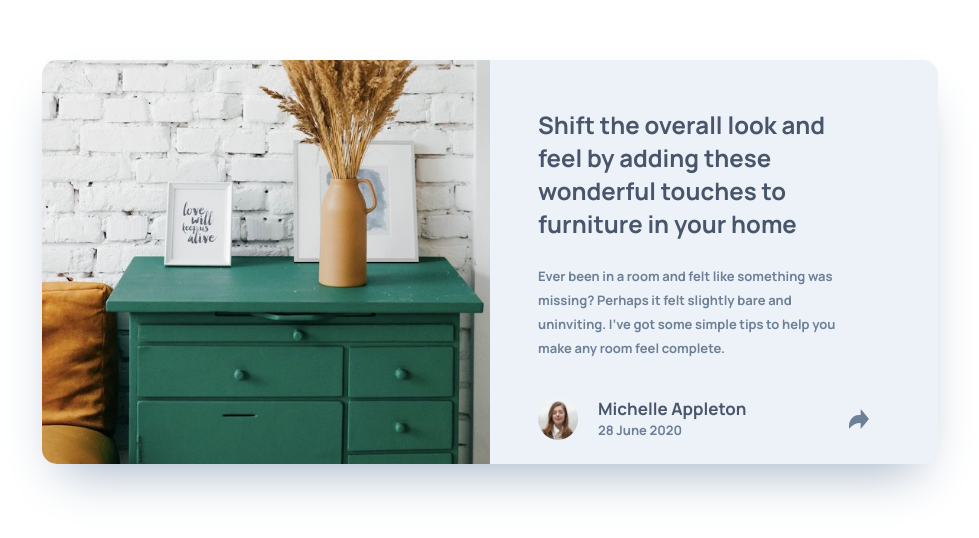
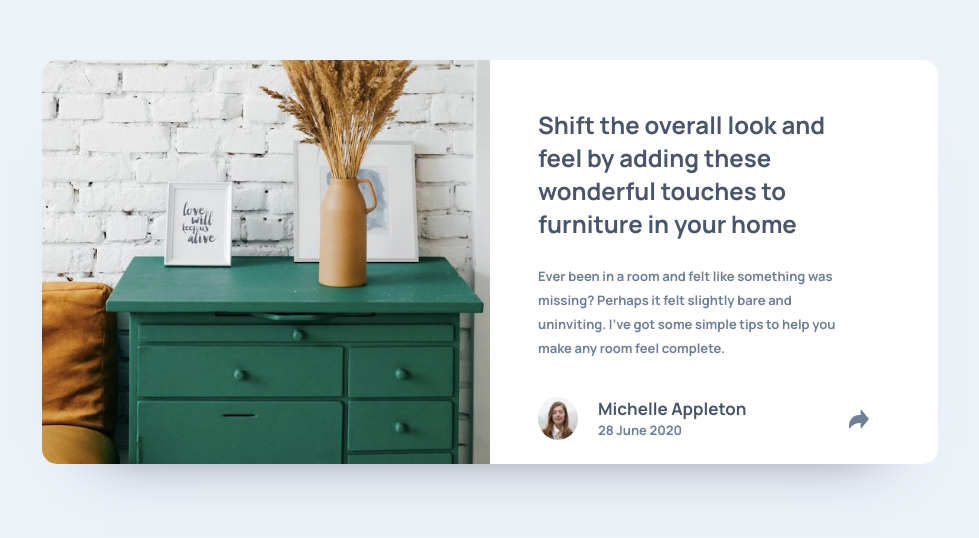
Before and after one commit to sunil-sharma-999/Article-preview-component-solution, a plain HTML site: page index.html in a window 1280 px wide. Shown: the part 138-676 px from the top of the page, without its empty margins (150-1129 px from the left). Drawn offline with Linux system fonts and the light colour scheme.

Commit message:
Add files via upload

```diff
--- a/style.css
+++ b/style.css
@@ -4,7 +4,9 @@
   --GrayishBlue: hsl(212, 23%, 69%);
   --LightGreyBlue: hsl(210, 46%, 95%);
 }
-
+html {
+  background-color: var(--LightGreyBlue);
+}
 body {
   box-sizing: border-box;
   margin: 0;
@@ -19,8 +21,8 @@ body {
   display: flex;
   flex-direction: column;
   justify-items: center;
-  background-color: var(--LightGreyBlue);
-  box-shadow: 0 25px 50px -20px var(--GrayishBlue);
+  background-color: white;
+  box-shadow: 0 40px 60px -60px var(--DarkGreyBlue);
   border-radius: 15px;
 }
 /* img */
```
